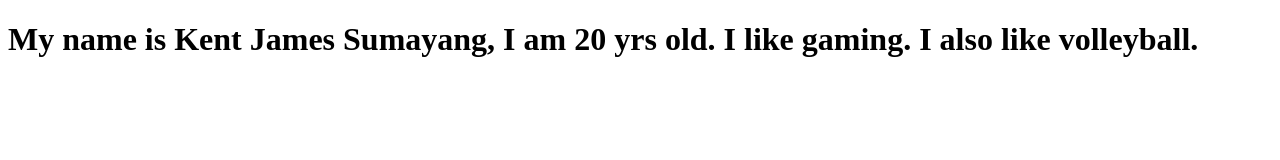
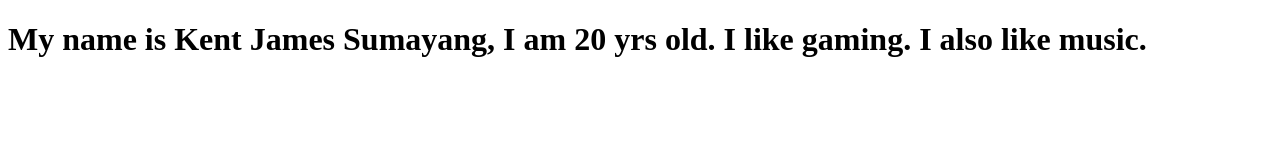
Before and after one commit to KentSumayang/1st-repository, a plain HTML site: page index.html in a window 1280 px wide. Drawn offline with Linux system fonts and the light colour scheme.

Commit message:
Edited some texts.

```diff
--- a/index.html
+++ b/index.html
@@ -7,6 +7,6 @@
     <title>Document</title>
 </head>
 <body>
-    <h1>My name is Kent James Sumayang, I am 20 yrs old. I like gaming. I also like volleyball.</h1>
+    <h1>My name is Kent James Sumayang, I am 20 yrs old. I like gaming. I also like music.</h1>
 </body>
 </html>
```
